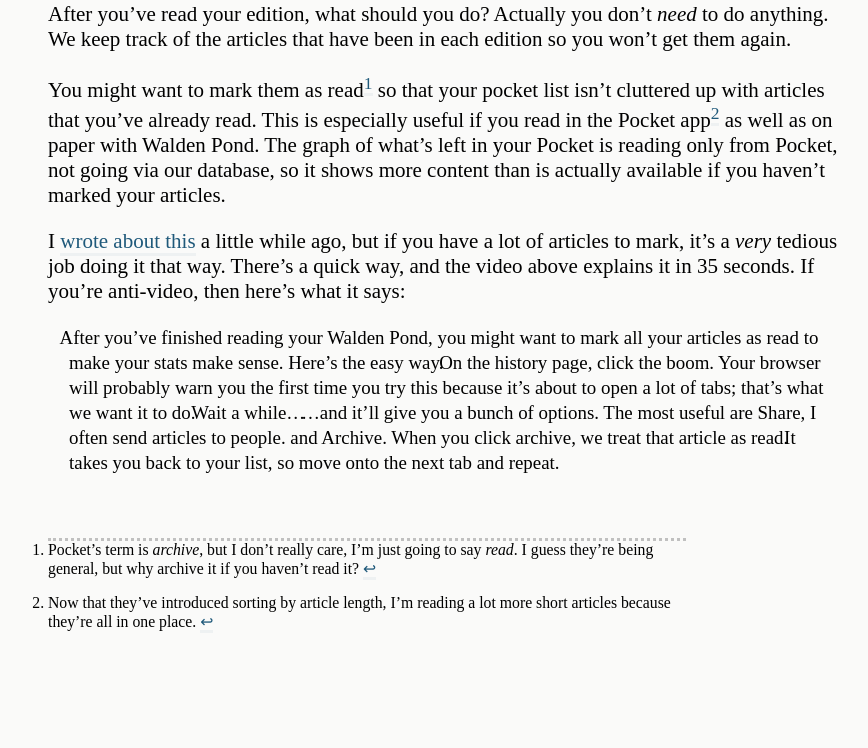
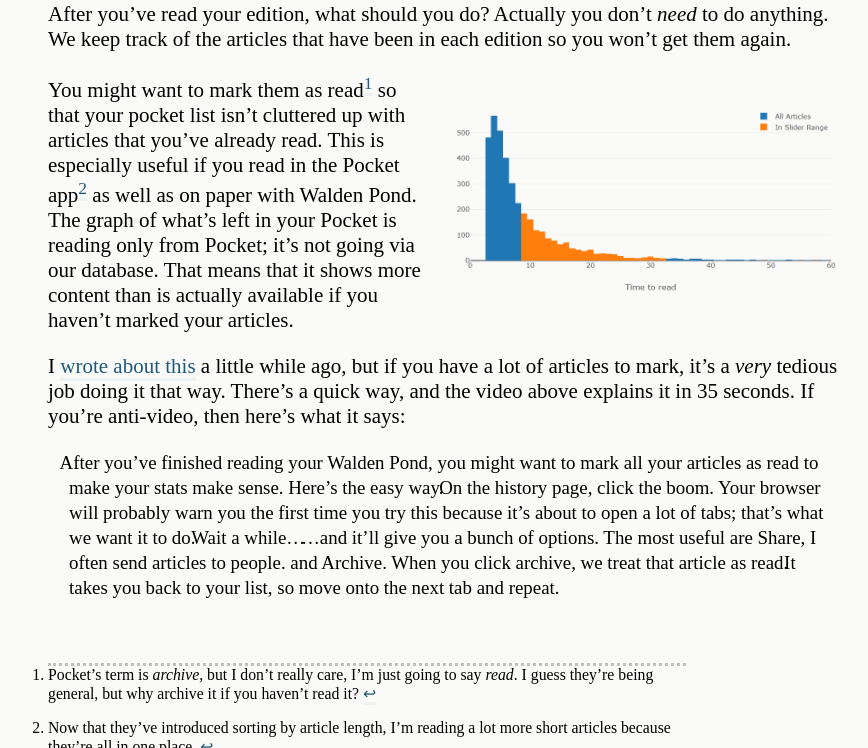
Before and after one commit to notionparallax/wp2frontEnd, a Jekyll site: the page built from _posts/2021-03-17-archiving.md, in a window 1280 px wide and 900 px high, scrolled down 475 px, cut to the strip 152-900 px from the top of the window. Shown: the whole strip, without its empty margins (193-1061 px from the left). Built offline with Jekyll 4.4.1, drawn with Linux system fonts in a browser that asks for light colours; some web fonts are replaced; comment, search, counter and statistics services are not loaded.

Commit message:
add an illustrative image

```diff
--- a/_posts/2021-03-17-archiving.md
+++ b/_posts/2021-03-17-archiving.md
@@ -25,7 +25,13 @@
 
 After you've read your edition, what should you do? Actually you don't _need_ to do anything. We keep track of the articles that have been in each edition so you won't get them again.
 
-You might want to mark them as read[^read] so that your pocket list isn't cluttered up with articles that you've already read. This is especially useful if you read in the Pocket app[^sort] as well as on paper with Walden Pond. The graph of what's left in your Pocket is reading only from Pocket, not going via our database, so it shows more content than is actually available if you haven't marked your articles.
+<figure class="half-width right">
+
+![](https://waldenpond.press/img/blog/editorial/myGraph.png)
+
+</figure>
+
+You might want to mark them as read[^read] so that your pocket list isn't cluttered up with articles that you've already read. This is especially useful if you read in the Pocket app[^sort] as well as on paper with Walden Pond. The graph of what’s left in your Pocket is reading only from Pocket; it's not going via our database. That means that it shows more content than is actually available if you haven’t marked your articles.
 
 I [wrote about this](https://waldenpond.press/2020/08/24/history.html) a little while ago, but if you have a lot of articles to mark, it's a _very_ tedious job doing it that way. There's a quick way, and the video above explains it in 35 seconds. If you're anti-video, then here's what it says:
 
```
